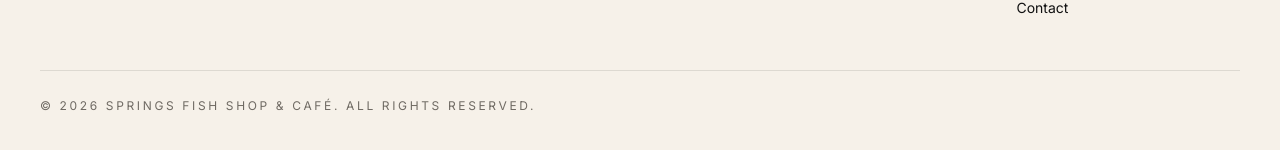
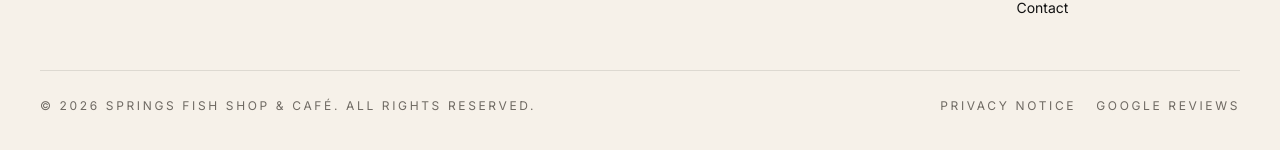
Before and after one commit to louisbish1/springs-fish-shop-cafe, a Next.js app: page / in a window 1280 px wide. Shown: the part 2581-2731 px from the top of the page. Built offline with nearby package versions, Linux system fonts and the light colour scheme.

Commit message:
Add privacy notice and review footer links

```diff
--- /dev/null
+++ b/app/privacy/page.tsx
@@ -0,0 +1,24 @@
+import { Footer } from '../../components/footer';
+import { SectionHeading } from '../../components/section-heading';
+import { SiteNav } from '../../components/site-nav';
+import { siteContent } from '../../content/siteContent';
+
+export default function PrivacyPage() {
+  return (
+    <main className="bg-cream text-charcoal">
+      <SiteNav />
+      <section className="container py-20">
+        <SectionHeading title={siteContent.privacy.heading} description={siteContent.privacy.intro} />
+      </section>
+      <section className="container space-y-6 pb-24">
+        {siteContent.privacy.sections.map((section) => (
+          <article key={section.title} className="rounded-3xl border border-black/5 bg-white p-8 shadow-soft sm:p-10">
+            <h2 className="text-2xl font-medium text-charcoal">{section.title}</h2>
+            <p className="mt-5 max-w-3xl text-sm leading-7 text-smoke">{section.body}</p>
+          </article>
+        ))}
+      </section>
+      <Footer />
+    </main>
+  );
+}
--- a/components/footer.tsx
+++ b/components/footer.tsx
@@ -66,8 +66,23 @@ export function Footer() {
           </div>
         </div>
 
-        <div className="border-t border-black/10 pt-6 text-xs uppercase tracking-[0.22em] text-smoke">
+        <div className="flex flex-col gap-4 border-t border-black/10 pt-6 text-xs uppercase tracking-[0.22em] text-smoke sm:flex-row sm:items-center sm:justify-between">
           <p>{siteContent.footer.copyright}</p>
+          <div className="flex flex-wrap gap-x-5 gap-y-2">
+            {siteContent.footer.legalLinks.map((link) => {
+              const isExternal = link.href.startsWith('http');
+
+              return isExternal ? (
+                <a key={link.href} href={link.href} target="_blank" rel="noreferrer" className="transition hover:text-charcoal">
+                  {link.label}
+                </a>
+              ) : (
+                <Link key={link.href} href={link.href} className="transition hover:text-charcoal">
+                  {link.label}
+                </Link>
+              );
+            })}
+          </div>
         </div>
       </div>
     </footer>
--- a/content/siteContent.ts
+++ b/content/siteContent.ts
@@ -264,8 +264,12 @@ export const siteContent = {
     ],
     reviewLink: {
       label: 'Read our Google reviews',
-      href: 'https://www.google.com/maps/search/?api=1&query=Springs%20Fish%20Shop%20and%20Cafe%20Edburton',
+      href: 'https://www.google.com/maps/search/?api=1&query=Springs%20Fish%20Shop%20and%20Cafe%2C%20Edburton%20Road%2C%20Edburton%2C%20Henfield%2C%20BN5%209LN',
     },
+    legalLinks: [
+      { label: 'Privacy Notice', href: '/privacy' },
+      { label: 'Google reviews', href: 'https://www.google.com/maps/search/?api=1&query=Springs%20Fish%20Shop%20and%20Cafe%2C%20Edburton%20Road%2C%20Edburton%2C%20Henfield%2C%20BN5%209LN' },
+    ],
     columns: [
       {
         heading: 'Contact',
@@ -291,4 +295,30 @@ export const siteContent = {
       },
     ],
   },
+  privacy: {
+    heading: 'Privacy Notice',
+    intro: 'This notice explains how Springs Fish Shop & Café handles personal information shared through this website.',
+    sections: [
+      {
+        title: 'Information we collect',
+        body: 'When you contact us or place an order request, we may collect your name, phone number, email address, preferred collection details and the message or order details you choose to send.',
+      },
+      {
+        title: 'How we use it',
+        body: 'We use this information only to respond to enquiries, confirm order availability, arrange collection and provide payment details or an invoice where needed.',
+      },
+      {
+        title: 'How it is handled',
+        body: 'Order and contact form submissions are processed by our form handling provider and sent to the business email account. We do not sell personal information or use it for unrelated marketing.',
+      },
+      {
+        title: 'Retention',
+        body: 'We keep messages only for as long as reasonably needed to manage enquiries, orders and basic business records.',
+      },
+      {
+        title: 'Contact',
+        body: 'For questions about your information, contact Springs Fish Shop & Café using the phone number or email address shown on the Contact page.',
+      },
+    ],
+  },
 };
```
